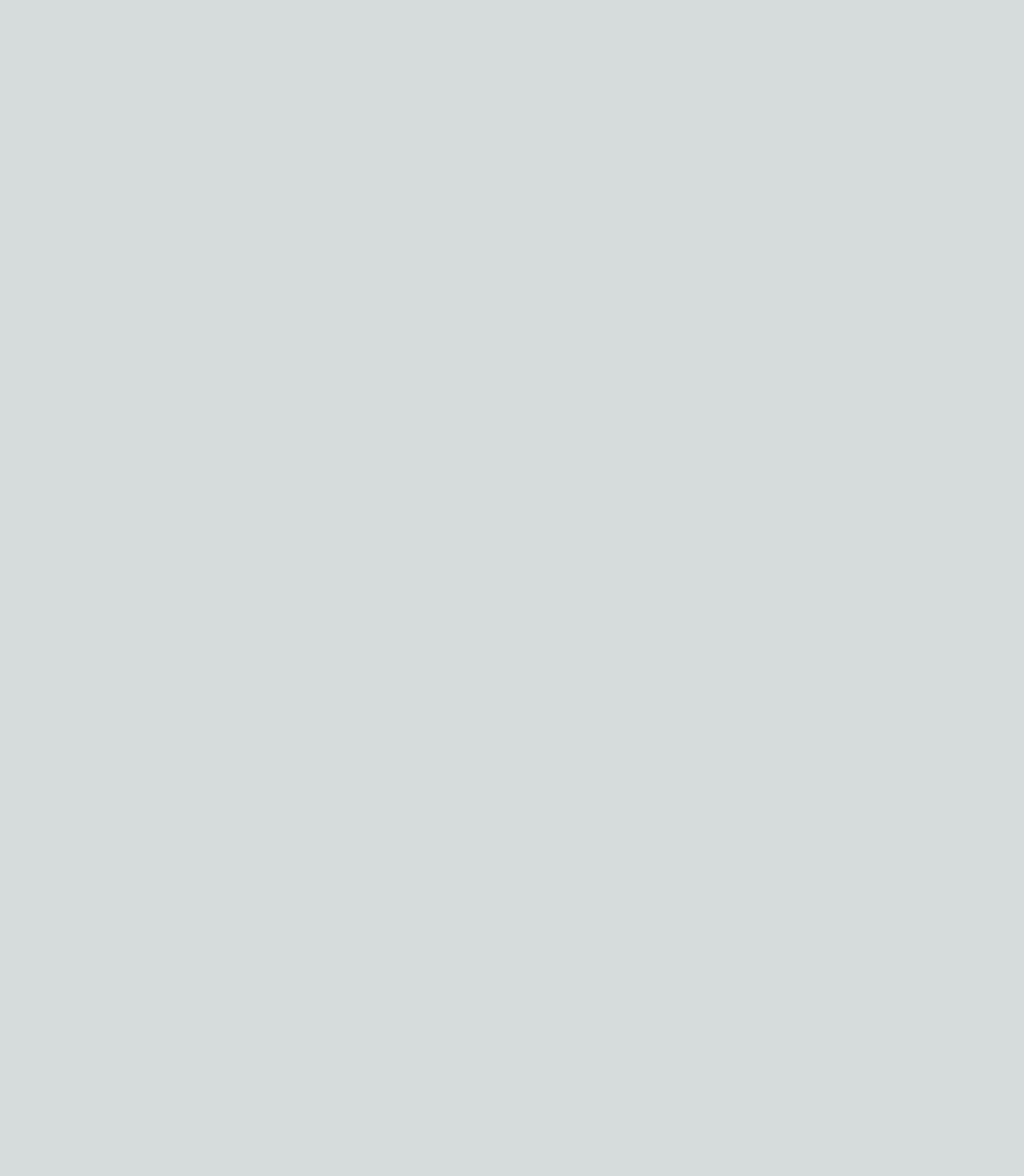
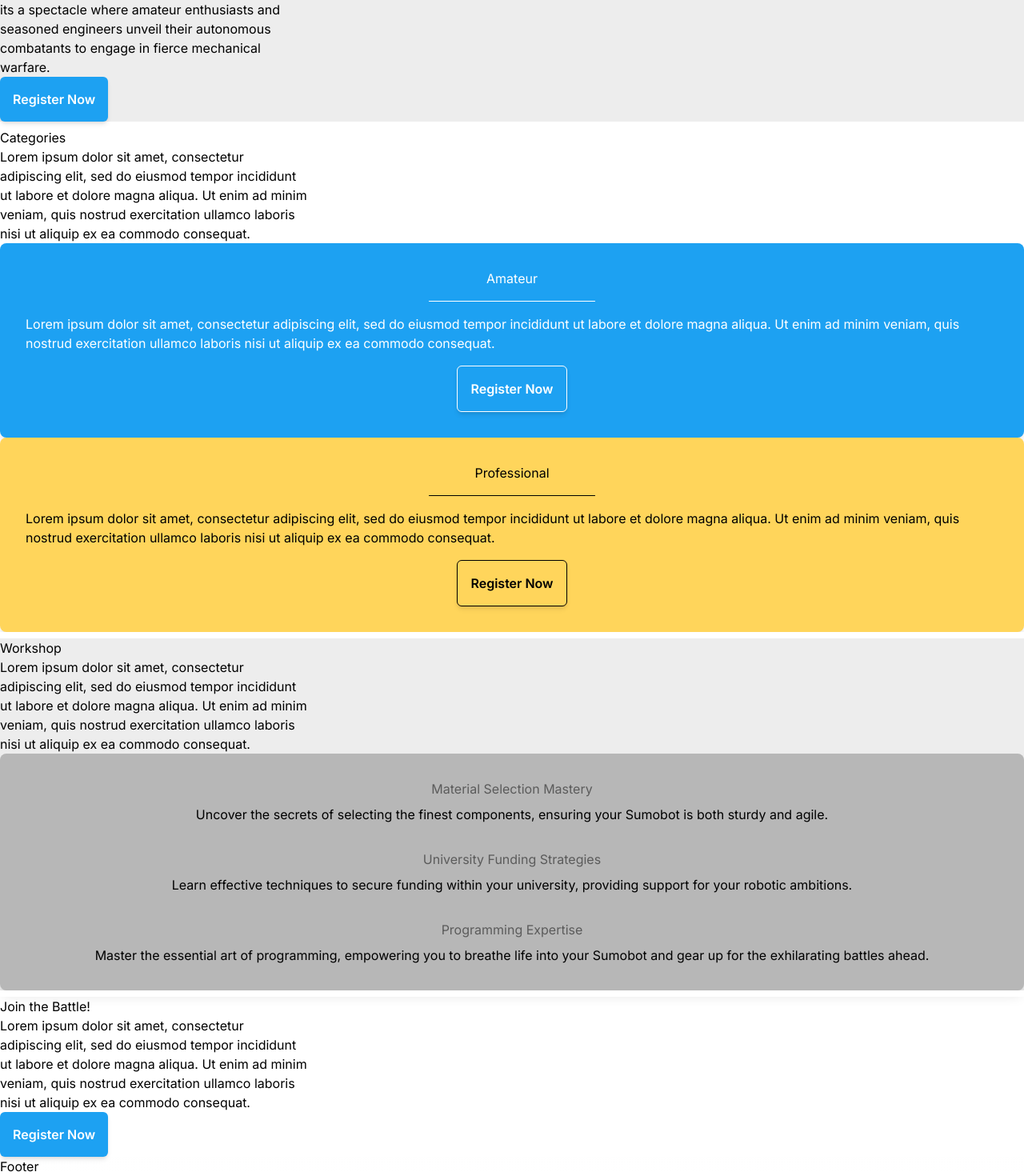
Before and after one commit to ieeeconcordia/robowars, a Next.js app: page / in a window 1280 px wide. Shown: the part 939-2409 px from the top of the page at 80% size. Before the commit the page ends 800 px from the top, so only its background shows below. Built offline with nearby package versions, Linux system fonts and the light colour scheme.

Commit message:
Refactor button styles and add landing page section

```diff
--- a/src/app/globals.css
+++ b/src/app/globals.css
@@ -33,7 +33,7 @@ body {
 
 @layer components {
   .btn-primary {
-    @apply py-4 px-4 bg-primary text-white font-semibold rounded-md shadow-md border-white;
+    @apply py-4 px-4 font-semibold rounded-md shadow-md border-white;
   }
 }
 
@@ -70,14 +70,14 @@ body {
     font-style: normal;
     font-weight: 700;
     line-height: normal;
+    text-align: center;
   }
   .mobile-p {
-    color: #000;
     text-align: center;
-    font-size: 16px;
+    font-size: 20px;
     font-style: normal;
-    font-weight: 400;
-    line-height: normal;
+    font-weight: 300;
+    line-height: inherit;
   }
   .mobile-section {
     display: flex;
--- a/src/app/page.tsx
+++ b/src/app/page.tsx
@@ -1,8 +1,19 @@
+import CategoriesCard from "@/components/categories-card";
+
 export default function Home() {
   return (
     <main className=" bg-white">
+      {/* Landing Page */}
+      <div className="mobile-section h-[calc(100vh-4rem)] bg-landing-grey text-white">
+        <h1 className="mobile-landing-header">ROBOWARS</h1>
+        <p className="mobile-p max-w-sm font-inter">
+          The ultimate platform where the thunder of metal, the buzz of
+          technology, and the thrill of competition converge.
+        </p>
+      </div>
+
       {/* About section */}
-      <div className="mobile-section bg-light-grey">
+      <div className="mobile-section text-black bg-light-grey">
         <h1 className="mobile-h2 ">About</h1>
         <p className="mobile-p max-w-sm font-inter">
           RoboWars is the ultimate platform where the thunder of metal, the buzz
@@ -11,11 +22,15 @@ export default function Home() {
           engineers unveil their autonomous combatants to engage in fierce
           mechanical warfare.
         </p>
+        <button className="btn-primary bg-primary text-white">
+          Register Now
+        </button>
       </div>
+
       <div className="h-2 w-full bg-white"></div>
 
       {/* Categories */}
-      <div className="mobile-section">
+      <div className="mobile-section text-black">
         <h1 className="mobile-h2 ">Categories</h1>
         <p className="mobile-p max-w-sm font-inter">
           Lorem ipsum dolor sit amet, consectetur adipiscing elit, sed do
@@ -23,6 +38,96 @@ export default function Home() {
           minim veniam, quis nostrud exercitation ullamco laboris nisi ut
           aliquip ex ea commodo consequat.
         </p>
+
+        <div className="flex flex-col items-center justify-center gap-4 px-8 py-8 bg-primary text-white shadow-lg rounded-lg overflow-hidden">
+          <h3 className="mobile-h3">Amateur</h3>
+
+          <div className="w-52 border-b border-white"></div>
+
+          <p className="mobile-p font-inter">
+            Lorem ipsum dolor sit amet, consectetur adipiscing elit, sed do
+            eiusmod tempor incididunt ut labore et dolore magna aliqua. Ut enim
+            ad minim veniam, quis nostrud exercitation ullamco laboris nisi ut
+            aliquip ex ea commodo consequat.
+          </p>
+          <button className="btn-primary bg-primary border border-white">
+            Register Now
+          </button>
+        </div>
+
+        <div className="flex flex-col items-center justify-center gap-4 px-8 py-8 bg-secondary text-black shadow-lg rounded-lg overflow-hidden">
+          <h3 className="mobile-h3">Professional</h3>
+          <div className="w-52 border-b border-black"></div>
+          <p className="mobile-p font-inter">
+            Lorem ipsum dolor sit amet, consectetur adipiscing elit, sed do
+            eiusmod tempor incididunt ut labore et dolore magna aliqua. Ut enim
+            ad minim veniam, quis nostrud exercitation ullamco laboris nisi ut
+            aliquip ex ea commodo consequat.
+          </p>
+          <button className="btn-primary bg-secondary border border-black">
+            Register Now
+          </button>
+        </div>
+      </div>
+
+      <div className="h-2 w-full bg-white"></div>
+
+      <div className="mobile-section text-black bg-light-grey">
+        <h2 className="mobile-h2 ">Workshop</h2>
+        <p className="mobile-p max-w-sm font-inter">
+          Lorem ipsum dolor sit amet, consectetur adipiscing elit, sed do
+          eiusmod tempor incididunt ut labore et dolore magna aliqua. Ut enim ad
+          minim veniam, quis nostrud exercitation ullamco laboris nisi ut
+          aliquip ex ea commodo consequat.
+        </p>
+
+        <div className="flex flex-col items-center justify-center gap-8 p-8 bg-dark-grey shadow-lg rounded-lg overflow-hidden">
+          <div className="flex flex-col items-center justify-center gap-2">
+            <h3 className="mobile-h3 text-header-grey">
+              Material Selection Mastery
+            </h3>
+            <p className="mobile-p font-inter">
+              Uncover the secrets of selecting the finest components, ensuring
+              your Sumobot is both sturdy and agile.
+            </p>
+          </div>
+
+          <div className="flex flex-col items-center justify-center gap-2">
+            <h3 className="mobile-h3 text-header-grey">
+              University Funding Strategies
+            </h3>
+            <p className="mobile-p font-inter">
+              Learn effective techniques to secure funding within your
+              university, providing support for your robotic ambitions.
+            </p>
+          </div>
+
+          <div className="flex flex-col items-center justify-center gap-2">
+            <h3 className="mobile-h3 text-header-grey">
+              Programming Expertise
+            </h3>
+            <p className="mobile-p font-inter">
+              Master the essential art of programming, empowering you to breathe
+              life into your Sumobot and gear up for the exhilarating battles
+              ahead.
+            </p>
+          </div>
+        </div>
+      </div>
+
+      <div className="h-2 w-full bg-white"></div>
+
+      <div className="mobile-section text-black">
+        <h1 className="mobile-h2 ">Join the Battle!</h1>
+        <p className="mobile-p max-w-sm font-inter">
+          Lorem ipsum dolor sit amet, consectetur adipiscing elit, sed do
+          eiusmod tempor incididunt ut labore et dolore magna aliqua. Ut enim ad
+          minim veniam, quis nostrud exercitation ullamco laboris nisi ut
+          aliquip ex ea commodo consequat.
+        </p>
+        <button className="btn-primary bg-primary text-white">
+          Register Now
+        </button>
       </div>
     </main>
   );
--- /dev/null
+++ b/src/components/categories-card.tsx
@@ -0,0 +1,13 @@
+import React from "react";
+
+export default function CategoriesCard({
+  children,
+}: {
+  children: React.ReactNode;
+}) {
+  return (
+    <div className="bg-white shadow-lg rounded-lg overflow-hidden">
+      <div className="px-4 py-8">{children}</div>
+    </div>
+  );
+}
--- a/tailwind.config.ts
+++ b/tailwind.config.ts
@@ -17,6 +17,7 @@ const config: Config = {
       "landing-grey": "#383838",
       black: "#000000",
       white: "#FFFFFF",
+      "header-grey": "#5B5B5B",
     },
     extend: {
       backgroundImage: {
```
